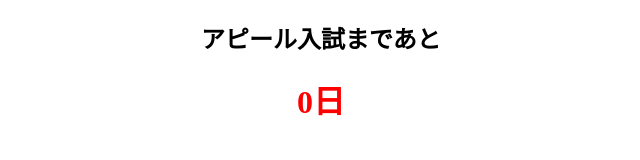
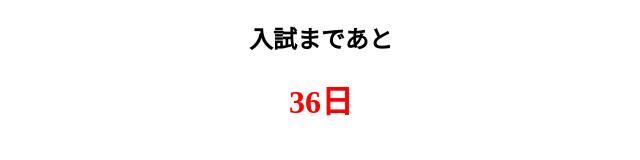
Before and after one commit to cyberPwz/countdown-of-dates, a plain HTML site: page index.html in a window 1280 px wide. Shown: the whole page, without its empty margins (319-959 px from the left). Drawn offline with Linux system fonts and the light colour scheme.

Commit message:
Update index.html

```diff
--- a/index.html
+++ b/index.html
@@ -1,4 +1,3 @@
-
 <!DOCTYPE html>
 <html lang="ja">
 <head>
@@ -14,12 +13,12 @@
 </head>
 <body>
   <div align="center">
-    <h2>アピール入試まであと</h2>
+    <h2>入試まであと</h2>
     <h1 id="daysUntilExam">計算中...</h1>
 
     <script>
         // 入試の日付を設定（年、月、日）
-        const examDate = new Date('2023-10-14');
+        const examDate = new Date('2023-11-19');
 
         // ページ読み込み時に日数を計算して表示
         window.onload = function () {
```
